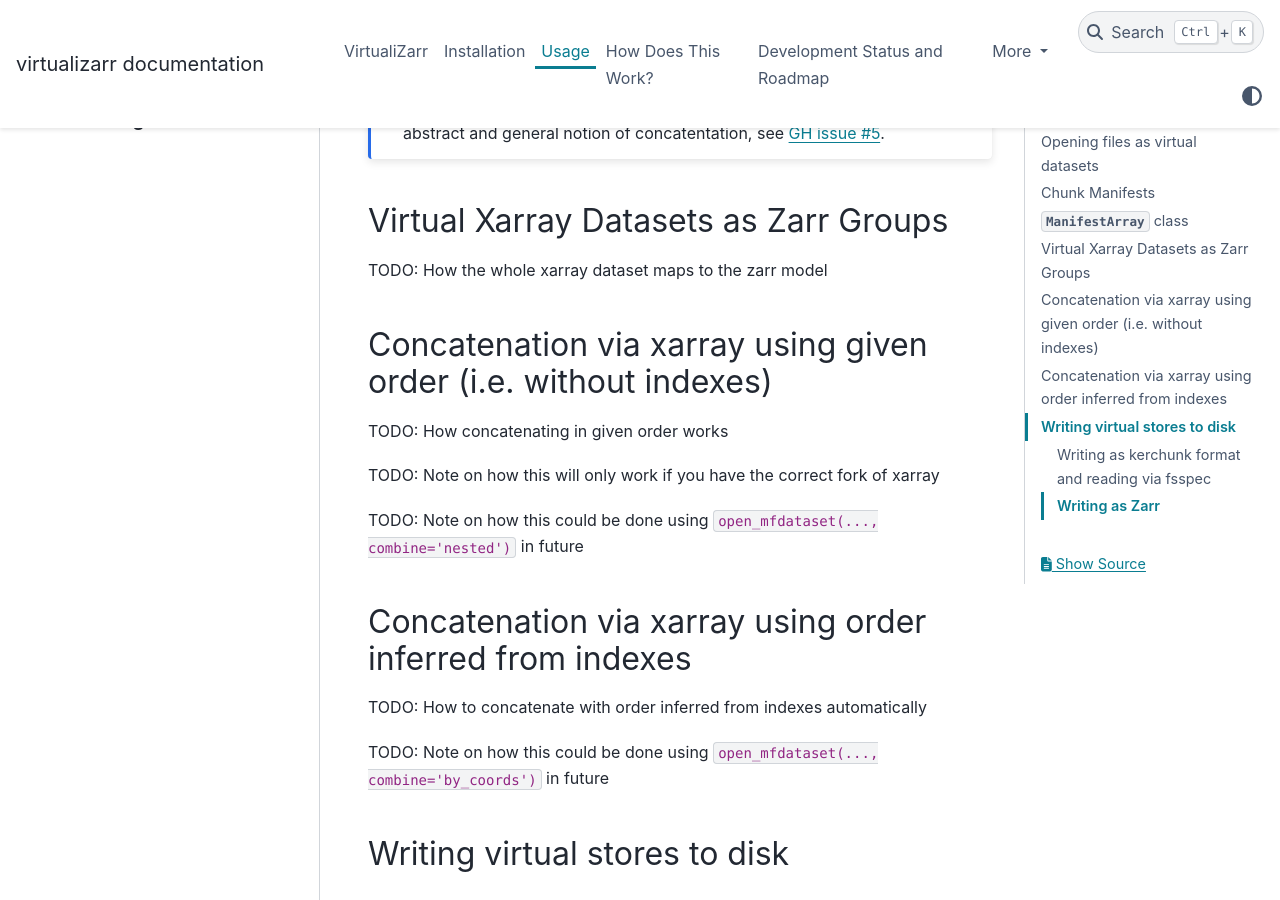
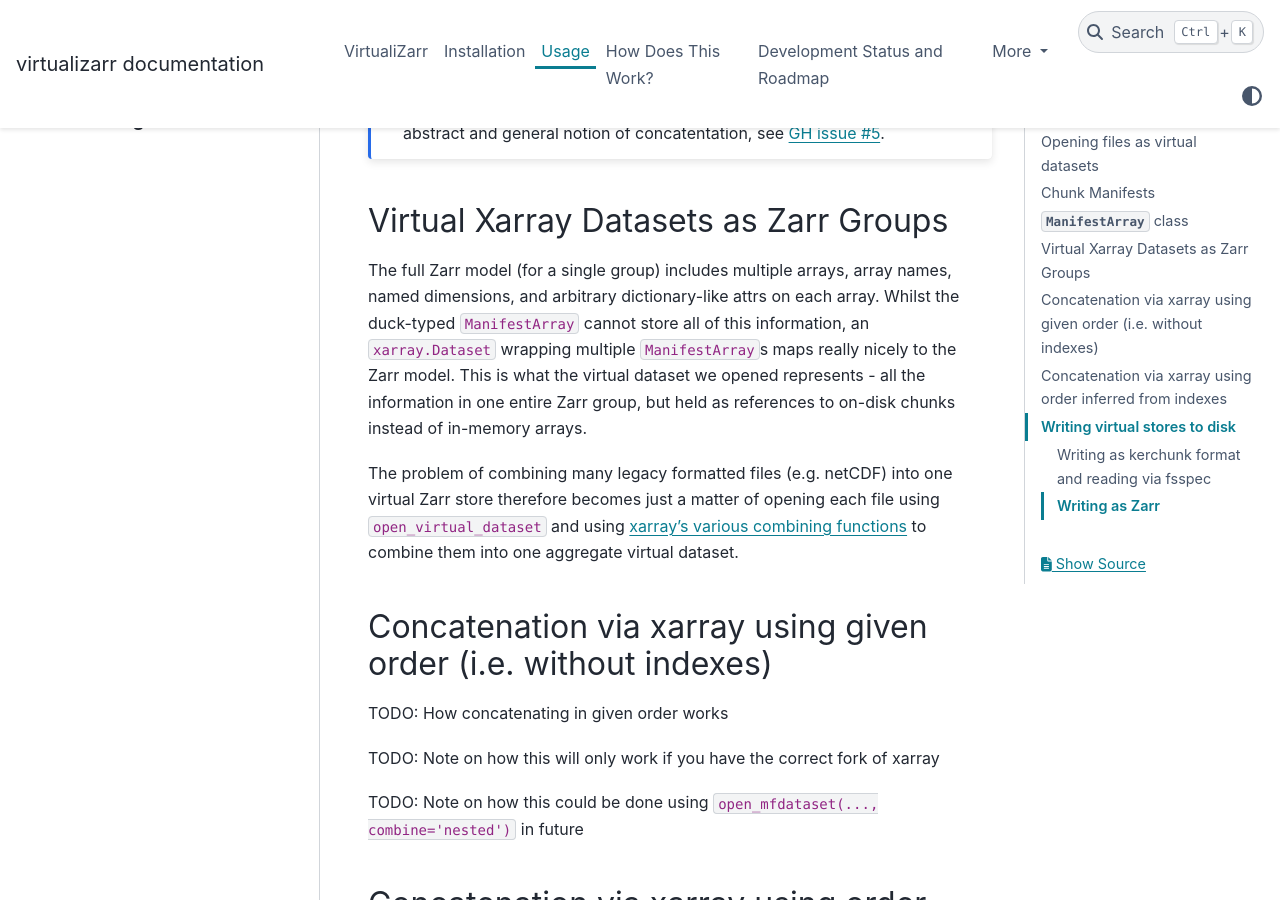
Before and after one commit to zarr-developers/VirtualiZarr, a Sphinx documentation site: the page built from docs/usage.md, in a window 1280 px wide and 900 px high, scrolled down 4038 px. Built offline with Sphinx 7.4.7 and the PyData theme 0.15.4, drawn with Linux system fonts in a browser that asks for light colours.

Commit message:
virtual datasets as Zarr groups

```diff
--- a/docs/usage.md
+++ b/docs/usage.md
@@ -145,7 +145,9 @@ As a single Zarr array has only one array-level set of compression codecs by def
 
 ## Virtual Xarray Datasets as Zarr Groups
 
-TODO: How the whole xarray dataset maps to the zarr model
+The full Zarr model (for a single group) includes multiple arrays, array names, named dimensions, and arbitrary dictionary-like attrs on each array. Whilst the duck-typed `ManifestArray` cannot store all of this information, an `xarray.Dataset` wrapping multiple `ManifestArray`s maps really nicely to the Zarr model. This is what the virtual dataset we opened represents - all the information in one entire Zarr group, but held as references to on-disk chunks instead of in-memory arrays.
+
+The problem of combining many legacy formatted files (e.g. netCDF) into one virtual Zarr store therefore becomes just a matter of opening each file using `open_virtual_dataset` and using [xarray's various combining functions](https://docs.xarray.dev/en/stable/user-guide/combining.html) to combine them into one aggregate virtual dataset.
 
 ## Concatenation via xarray using given order (i.e. without indexes)
 
```
